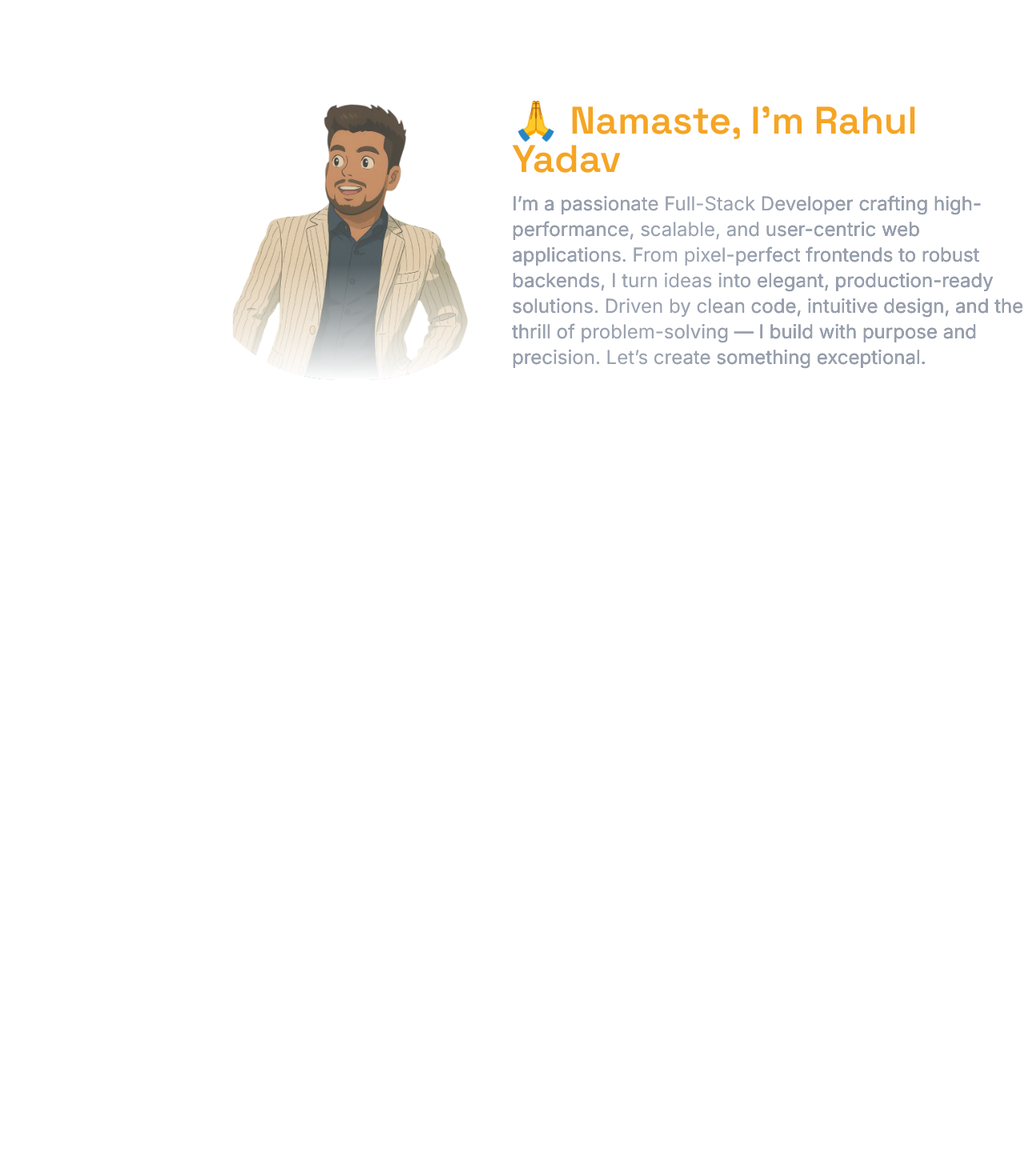
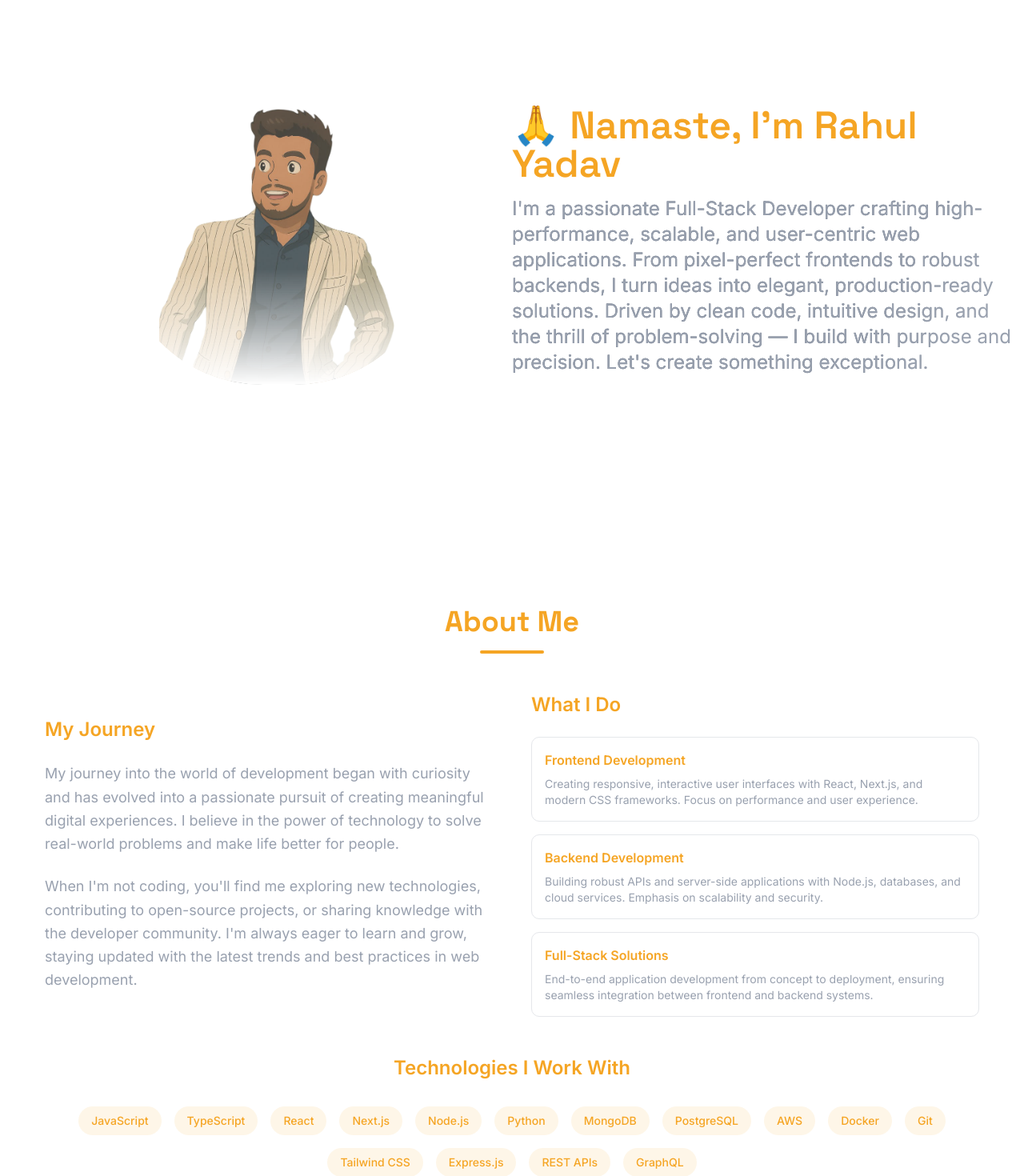
Before and after one commit to ry-dev007/raa-portfolio, a Next.js app: page / in a window 1280 px wide. Shown: the part 120-1590 px from the top of the page at 80% size. Before the commit the page ends 816 px from the top, so only its background shows below. Built offline with nearby package versions, Linux system fonts and the light colour scheme.

Commit message:
added about section and updated hero section

```diff
--- a/src/app/globals.css
+++ b/src/app/globals.css
@@ -120,6 +120,9 @@
   * {
     @apply border-border outline-ring/50;
   }
+  html {
+    scroll-behavior: smooth;
+  }
   body {
     @apply bg-background text-foreground;
   }
--- a/src/app/page.js
+++ b/src/app/page.js
@@ -26,9 +26,69 @@ export default function Home() {
     },
   };
 
+  const aboutVariants = {
+    hidden: { opacity: 0, y: 50 },
+    visible: {
+      opacity: 1,
+      y: 0,
+      transition: {
+        duration: 0.8,
+        staggerChildren: 0.2,
+      },
+    },
+  };
+
+  const aboutItemVariants = {
+    hidden: { opacity: 0, y: 30 },
+    visible: {
+      opacity: 1,
+      y: 0,
+      transition: {
+        duration: 0.6,
+      },
+    },
+  };
+
   return (
-    <section>
-      <div className="mx-auto flex h-[calc(100dvh-61px)] max-w-[1600px] items-center justify-center pb-16">
+    <>
+      {/* Hero Section */}
+      <section className="overflow-x-hidden">
+        <div className="mx-auto flex min-h-[calc(100dvh-120px)] max-w-[1600px] items-center justify-center px-4 py-8 md:h-[calc(100dvh-80px)] md:pb-16">
+          {/* Mobile Layout */}
+          <div className="flex w-full max-w-sm flex-col items-center gap-6 text-center md:hidden">
+            <div className="flex w-full justify-center overflow-hidden">
+              <ProfilePicture />
+            </div>
+            <motion.div
+              initial="hidden"
+              animate="visible"
+              className="w-full px-4"
+              variants={containerVariants}
+            >
+              <motion.p
+                variants={itemVariants}
+                className="text-primary font-secondary mb-4 text-2xl font-semibold sm:text-3xl"
+              >
+                🙏 Namaste, I&apos;m Rahul Yadav
+              </motion.p>
+
+              <motion.p
+                variants={itemVariants}
+                className="shine-text text-base leading-relaxed sm:text-lg"
+              >
+                I&apos;m a passionate Full-Stack Developer crafting
+                high-performance, scalable, and user-centric web applications.
+                From pixel-perfect frontends to robust backends, I turn ideas
+                into elegant, production-ready solutions. Driven by clean code,
+                intuitive design, and the thrill of problem-solving — I build
+                with purpose and precision. Let&apos;s create something
+                exceptional.
+              </motion.p>
+            </motion.div>
+          </div>
+
+          {/* Desktop Layout */}
+          <div className="hidden w-full md:flex md:items-center md:justify-center">
             <ProfilePicture />
 
             <motion.div
@@ -41,22 +101,142 @@ export default function Home() {
                 variants={itemVariants}
                 className="text-primary font-secondary mb-4 text-5xl font-semibold"
               >
-            🙏 Namaste, I’m Rahul Yadav
+                🙏 Namaste, I&apos;m Rahul Yadav
               </motion.p>
 
               <motion.p
                 variants={itemVariants}
-            className="shine-text shine-text max-w-[900px] text-2xl"
+                className="shine-text max-w-[900px] text-2xl"
               >
-            I’m a passionate Full-Stack Developer crafting high-performance,
-            scalable, and user-centric web applications. From pixel-perfect
-            frontends to robust backends, I turn ideas into elegant,
-            production-ready solutions. Driven by clean code, intuitive design,
-            and the thrill of problem-solving — I build with purpose and
-            precision. Let’s create something exceptional.
+                I&apos;m a passionate Full-Stack Developer crafting
+                high-performance, scalable, and user-centric web applications.
+                From pixel-perfect frontends to robust backends, I turn ideas
+                into elegant, production-ready solutions. Driven by clean code,
+                intuitive design, and the thrill of problem-solving — I build
+                with purpose and precision. Let&apos;s create something
+                exceptional.
               </motion.p>
             </motion.div>
           </div>
+        </div>
       </section>
+
+      {/* About Section */}
+      <section id="about" className="bg-background scroll-mt-24 py-20">
+        <div className="mx-auto max-w-[1200px] px-4">
+          <motion.div
+            initial="hidden"
+            whileInView="visible"
+            viewport={{ once: true, amount: 0.3 }}
+            variants={aboutVariants}
+            className="space-y-12"
+          >
+            {/* Section Title */}
+            <motion.div variants={aboutItemVariants} className="text-center">
+              <h2 className="text-primary font-secondary mb-4 text-4xl font-bold">
+                About Me
+              </h2>
+              <div className="bg-primary mx-auto h-1 w-20 rounded-full"></div>
+            </motion.div>
+
+            {/* About Content */}
+            <div className="grid items-center gap-12 md:grid-cols-2">
+              {/* Left Column - Personal Story */}
+              <motion.div variants={aboutItemVariants} className="space-y-6">
+                <h3 className="text-primary text-2xl font-semibold">
+                  My Journey
+                </h3>
+                <p className="text-lg leading-relaxed">
+                  My journey into the world of development began with curiosity
+                  and has evolved into a passionate pursuit of creating
+                  meaningful digital experiences. I believe in the power of
+                  technology to solve real-world problems and make life better
+                  for people.
+                </p>
+                <p className="text-lg leading-relaxed">
+                  When I&apos;m not coding, you&apos;ll find me exploring new
+                  technologies, contributing to open-source projects, or sharing
+                  knowledge with the developer community. I&apos;m always eager
+                  to learn and grow, staying updated with the latest trends and
+                  best practices in web development.
+                </p>
+              </motion.div>
+
+              {/* Right Column - Skills & Expertise */}
+              <motion.div variants={aboutItemVariants} className="space-y-6">
+                <h3 className="text-primary text-2xl font-semibold">
+                  What I Do
+                </h3>
+                <div className="space-y-4">
+                  <div className="rounded-lg border border-gray-200 p-4 dark:border-gray-700">
+                    <h4 className="text-primary mb-2 font-semibold">
+                      Frontend Development
+                    </h4>
+                    <p className="text-sm">
+                      Creating responsive, interactive user interfaces with
+                      React, Next.js, and modern CSS frameworks. Focus on
+                      performance and user experience.
+                    </p>
+                  </div>
+                  <div className="rounded-lg border border-gray-200 p-4 dark:border-gray-700">
+                    <h4 className="text-primary mb-2 font-semibold">
+                      Backend Development
+                    </h4>
+                    <p className="text-sm">
+                      Building robust APIs and server-side applications with
+                      Node.js, databases, and cloud services. Emphasis on
+                      scalability and security.
+                    </p>
+                  </div>
+                  <div className="rounded-lg border border-gray-200 p-4 dark:border-gray-700">
+                    <h4 className="text-primary mb-2 font-semibold">
+                      Full-Stack Solutions
+                    </h4>
+                    <p className="text-sm">
+                      End-to-end application development from concept to
+                      deployment, ensuring seamless integration between frontend
+                      and backend systems.
+                    </p>
+                  </div>
+                </div>
+              </motion.div>
+            </div>
+
+            {/* Tech Stack */}
+            <motion.div variants={aboutItemVariants} className="text-center">
+              <h3 className="text-primary mb-8 text-2xl font-semibold">
+                Technologies I Work With
+              </h3>
+              <div className="flex flex-wrap justify-center gap-4">
+                {[
+                  "JavaScript",
+                  "TypeScript",
+                  "React",
+                  "Next.js",
+                  "Node.js",
+                  "Python",
+                  "MongoDB",
+                  "PostgreSQL",
+                  "AWS",
+                  "Docker",
+                  "Git",
+                  "Tailwind CSS",
+                  "Express.js",
+                  "REST APIs",
+                  "GraphQL",
+                ].map((tech, index) => (
+                  <span
+                    key={index}
+                    className="bg-primary/10 text-primary hover:bg-primary/20 rounded-full px-4 py-2 text-sm font-medium transition-colors"
+                  >
+                    {tech}
+                  </span>
+                ))}
+              </div>
+            </motion.div>
+          </motion.div>
+        </div>
+      </section>
+    </>
   );
 }
--- a/src/components/profile-picture/ProfilePicture.js
+++ b/src/components/profile-picture/ProfilePicture.js
@@ -16,7 +16,7 @@ const ProfilePicture = () => {
         duration: 2,
         scale: { type: "tween" },
       }}
-      className="relative h-90 w-1/2 px-60 select-none"
+      className="relative mx-auto h-48 w-48 select-none sm:h-64 sm:w-64 md:h-80 md:w-80 lg:h-90 lg:w-90"
     >
       {/* 3D Flip Card Container */}
       <div
```
Lines whose indentation alone changed are shown as unchanged.
